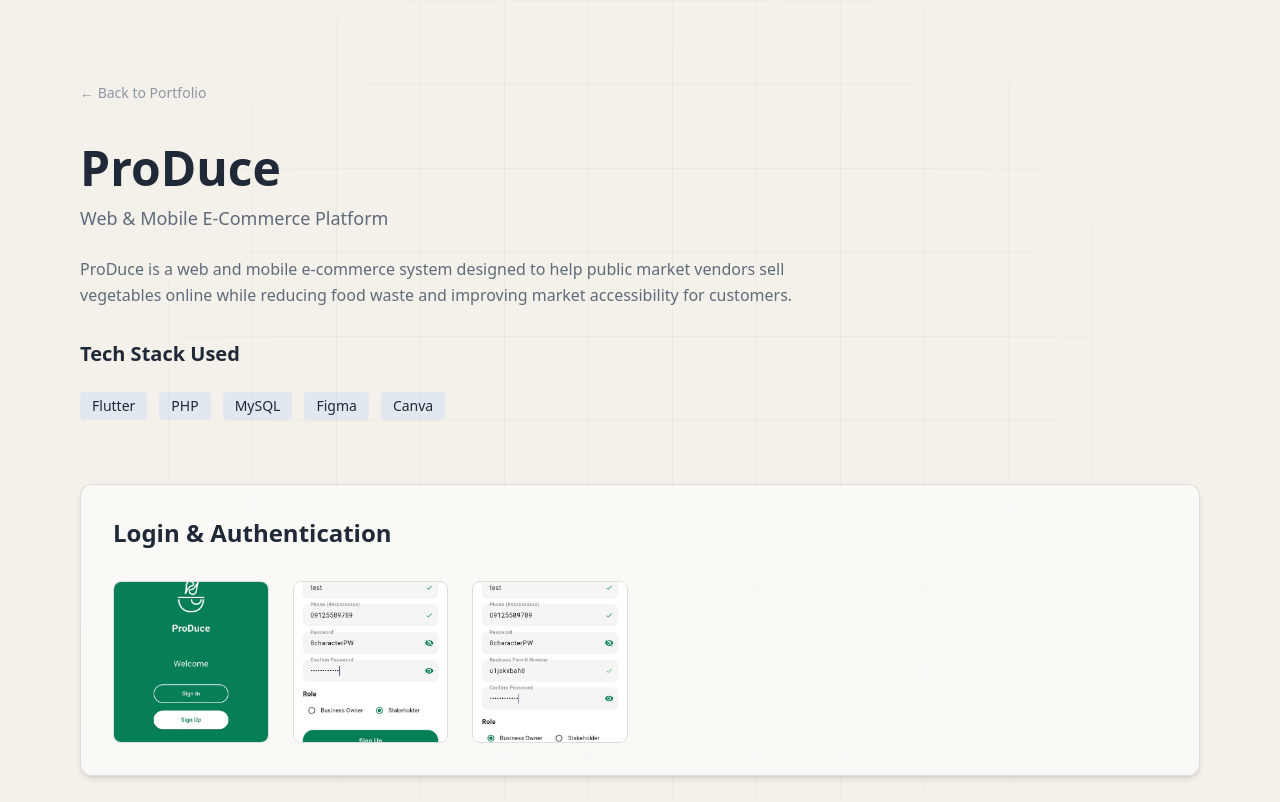
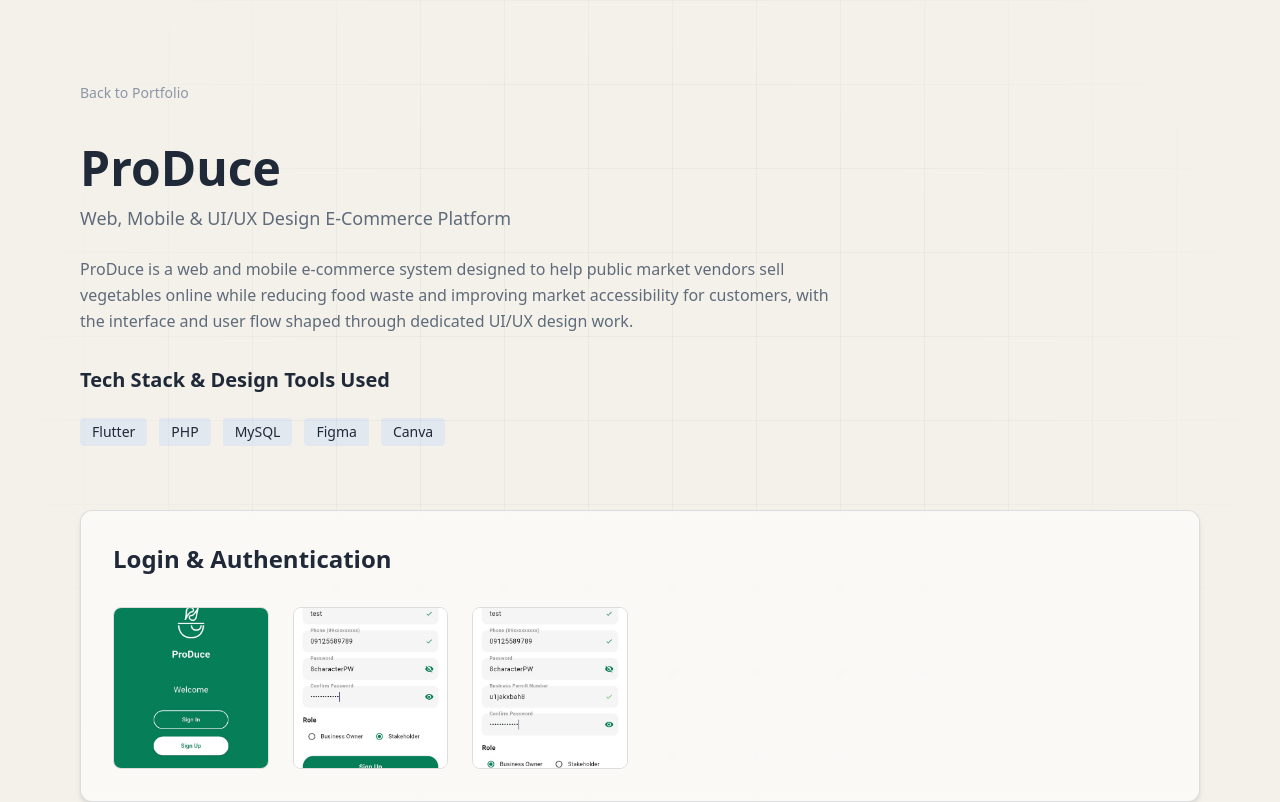
Before and after one commit to dennisseverino/My_Portfolio, a React (Vite) app: page /produce in a window 1280 px wide. Shown: the top 802 px of the page. Built offline with nearby package versions, Linux system fonts and the light colour scheme.

Commit message:
updated in projects

```diff
--- a/src/components/Projects.tsx
+++ b/src/components/Projects.tsx
@@ -23,7 +23,7 @@
   },
   {
     id: "02",
-    type: "Web/Mobile Application",
+    type: "Web / Mobile / Design Project",
     title: "E-Commerce Platform",
     description:
       "ProDuce connects public market vendors and customers through a streamlined buying flow designed to reduce waste and improve accessibility.",
@@ -116,9 +116,8 @@
                       {project.description}
                     </p>
 
-                    {project.link !== "#" && (
+                    {project.id === "02" && project.link !== "#" && (
                       <div className="mt-8">
-                        {project.link === "/produce" ? (
                         <Link
                           to={project.link}
                           className="inline-flex items-center gap-3 rounded-full border border-[var(--contrast-border)] px-5 py-3 text-sm font-semibold text-[var(--contrast-text)] hover:border-[var(--accent)] hover:text-[var(--accent)]"
@@ -126,15 +125,6 @@
                           Explore Project
                           <FaArrowRight />
                         </Link>
-                        ) : (
-                          <a
-                            href={project.link}
-                            className="inline-flex items-center gap-3 rounded-full border border-[var(--contrast-border)] px-5 py-3 text-sm font-semibold text-[var(--contrast-text)] hover:border-[var(--accent)] hover:text-[var(--accent)]"
-                          >
-                            Explore Project
-                            <FaArrowRight />
-                          </a>
-                        )}
                       </div>
                     )}
                   </div>
--- a/src/pages/Produce.tsx
+++ b/src/pages/Produce.tsx
@@ -91,7 +91,7 @@
         to="/"
         className="text-sm text-[var(--page-muted-soft)] transition hover:text-[var(--page-text)]"
       >
-        ← Back to Portfolio
+        Back to Portfolio
       </Link>
 
       <div className="mt-10 max-w-3xl">
@@ -100,17 +100,18 @@
         </h1>
 
         <p className="mt-3 text-lg text-[var(--page-muted)]">
-          Web & Mobile E-Commerce Platform
+          Web, Mobile & UI/UX Design E-Commerce Platform
         </p>
 
         <p className="mt-6 leading-relaxed text-[var(--page-muted)]">
           ProDuce is a web and mobile e-commerce system designed to help public
           market vendors sell vegetables online while reducing food waste and
-          improving market accessibility for customers.
+          improving market accessibility for customers, with the interface and
+          user flow shaped through dedicated UI/UX design work.
         </p>
 
         <h2 className="mt-8 text-xl font-semibold text-[var(--page-text)]">
-          Tech Stack Used
+          Tech Stack & Design Tools Used
         </h2>
 
         <div className="mt-6 flex flex-wrap gap-3">
```
Lines whose indentation alone changed are shown as unchanged.
